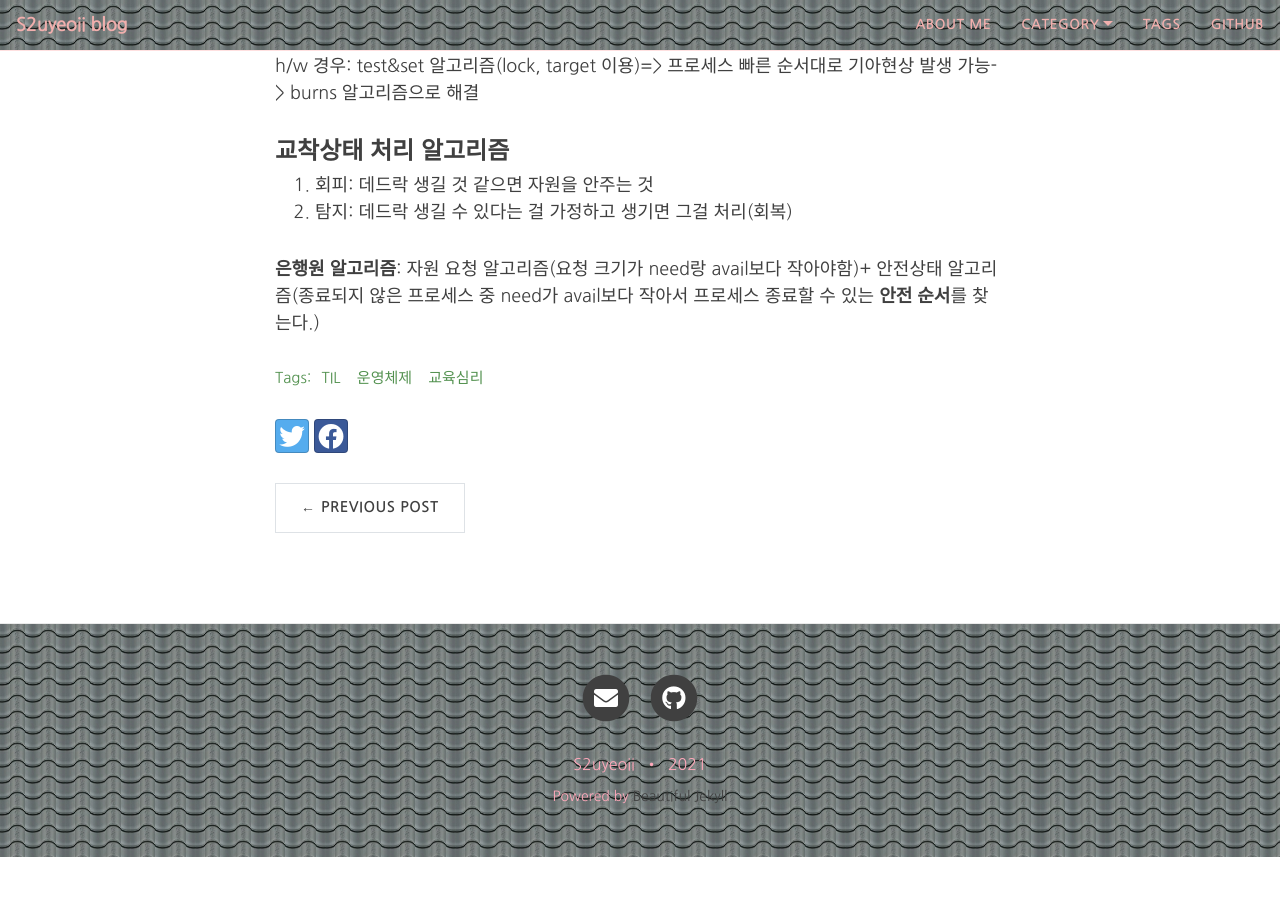
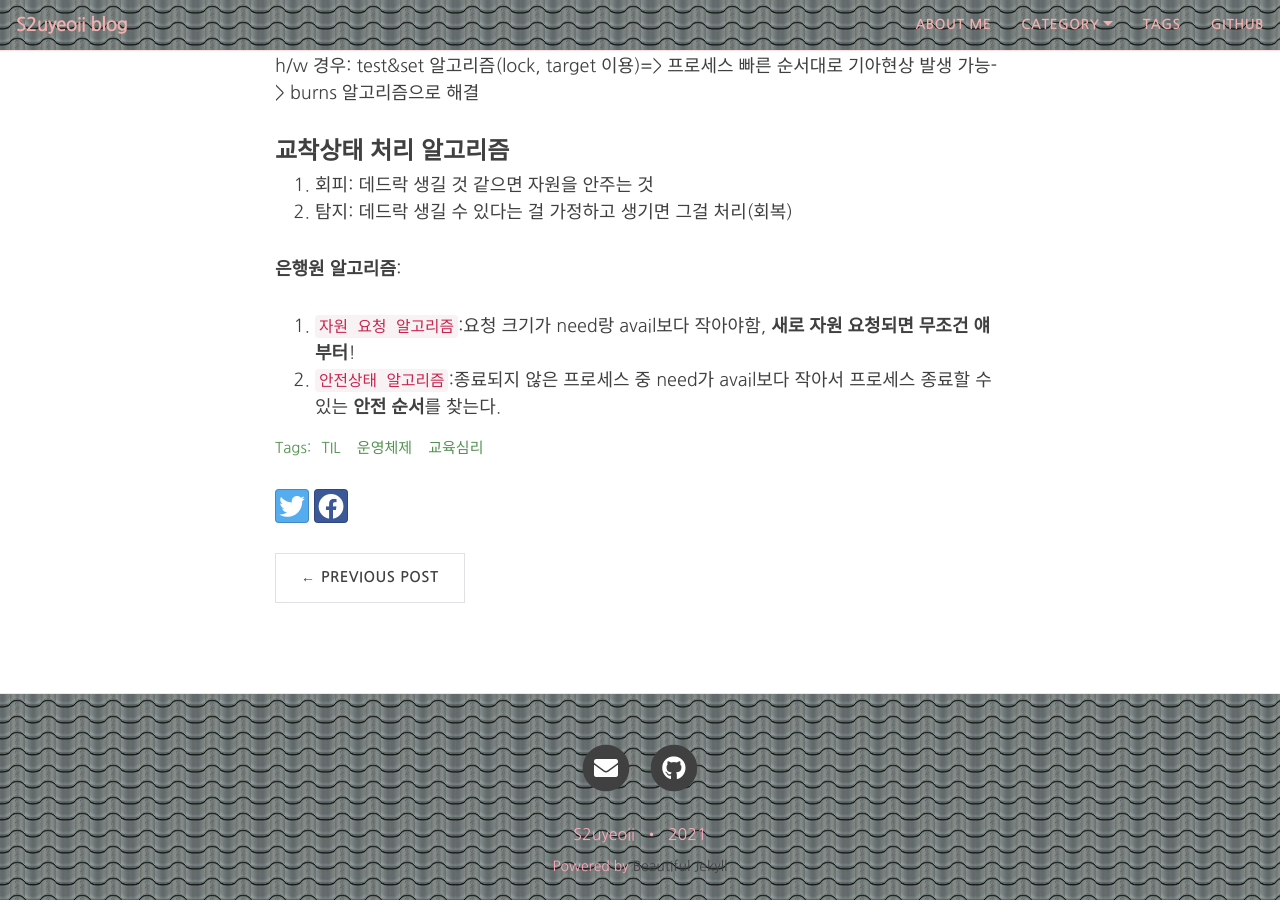
Before and after one commit to yeoneed/yeoneed.github.io, a Jekyll site: the page built from _posts/2021-04-06-TIL-0406.md, in a window 1280 px wide and 900 px high, scrolled down 702 px. Built offline with Jekyll 4.4.1, drawn with Linux system fonts in a browser that asks for light colours; nearby versions of some CDN libraries; some web fonts are replaced; comment, search, counter and statistics services are not loaded; before the commit the page ends 1559 px from its top, so only the background shows below that.

Commit message:
Update 2021-04-06-TIL-0406.md

```diff
--- a/_posts/2021-04-06-TIL-0406.md
+++ b/_posts/2021-04-06-TIL-0406.md
@@ -18,7 +18,6 @@ category: [TIL]
  `진행`: 실행중인 프로세스 없고 대기하는 애들 있으면 걔네들 중 하나 실행하는 것 (데드락 x)
 
 ### 임계영역 문제해결 알고리즘
-
 프로세스 2개인 s/w 경우: 피터슨/데커
 
 n개인 경우: 빵집 알고리즘(번호표 뽑아서 내 앞에 더 우선순위 있는지 체크 후 없으면 내가 들어가고 나의 번호표 없애고(=0) 나옴)
@@ -29,4 +28,7 @@ h/w 경우: test&set 알고리즘(lock, target 이용)=> 프로세스 빠른 순
 1. 회피: 데드락 생길 것 같으면 자원을 안주는 것
 2. 탐지: 데드락 생길 수 있다는 걸 가정하고 생기면 그걸 처리(회복)
 
-**은행원 알고리즘**: 자원 요청 알고리즘(요청 크기가 need랑 avail보다 작아야함)+ 안전상태 알고리즘(종료되지 않은 프로세스 중 need가 avail보다 작아서 프로세스 종료할 수 있는 **안전 순서**를 찾는다.)
+**은행원 알고리즘**:
+
+1. `자원 요청 알고리즘`:요청 크기가 need랑 avail보다 작아야함, **새로 자원 요청되면 무조건 얘부터**!
+2. `안전상태 알고리즘`:종료되지 않은 프로세스 중 need가 avail보다 작아서 프로세스 종료할 수 있는 **안전 순서**를 찾는다.
```
